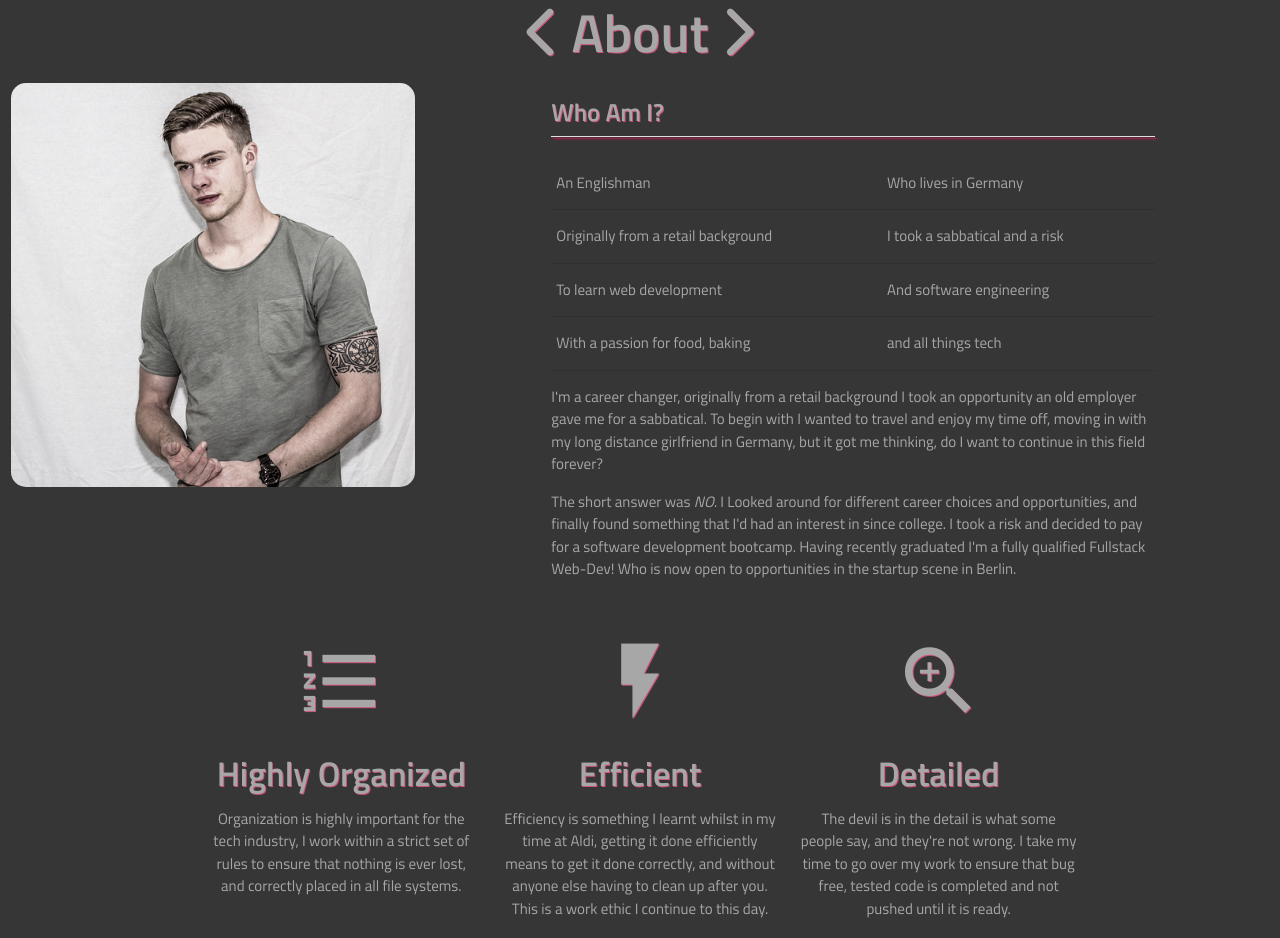
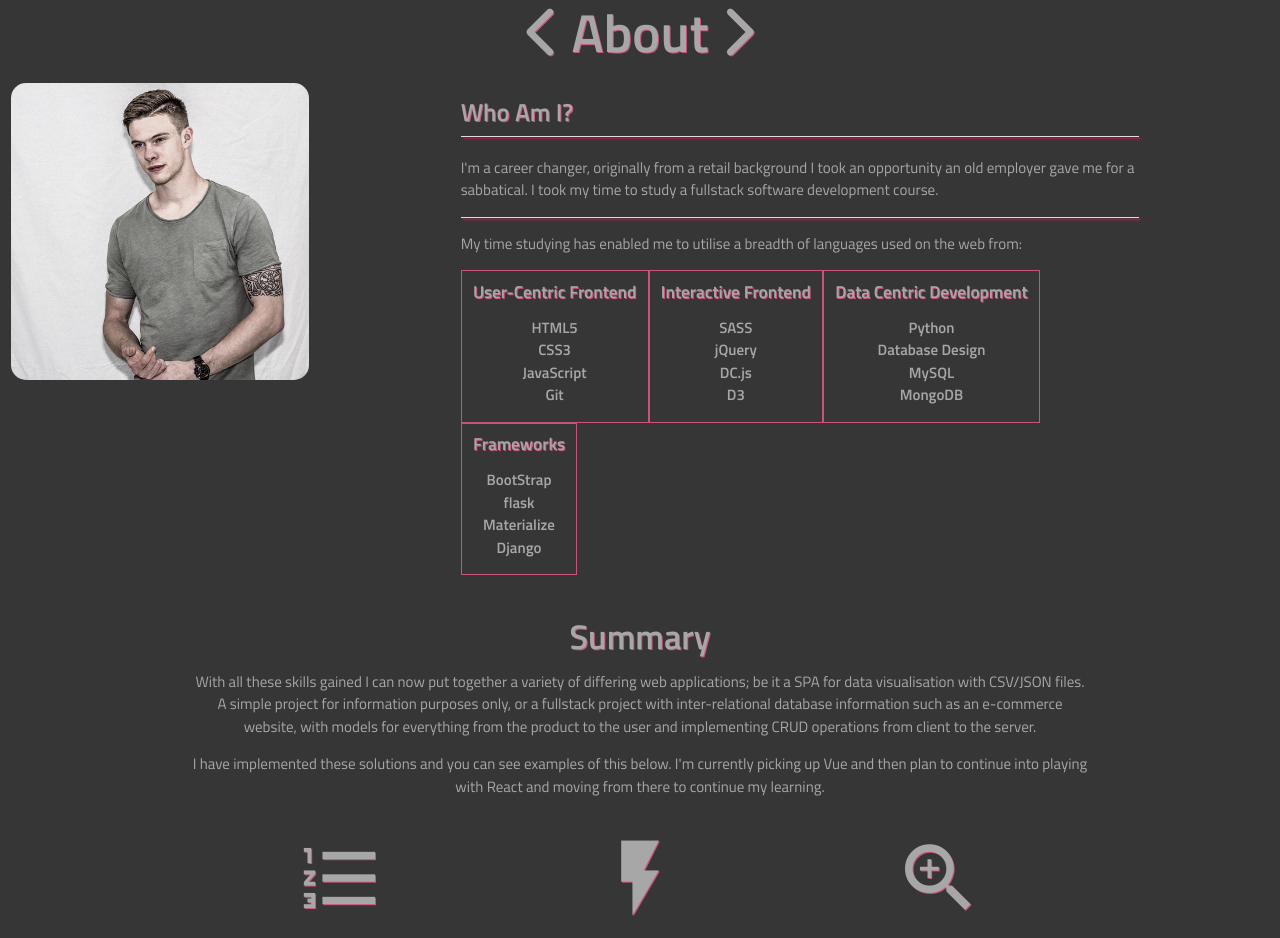
Before and after one commit to dano5342/Portfolio, a plain HTML site: page index.html in a window 1280 px wide. Shown: the part 729-1667 px from the top of the page. Drawn offline with nearby package versions, Linux system fonts and the light colour scheme.

Commit message:
Added further content after having feedback from friends and colleagues

```diff
--- a/index.html
+++ b/index.html
@@ -42,18 +42,18 @@
 
         <!-- Landing Image -->
         <section>
-           <canvas id="canv"></canvas>
+            <canvas id="canv"></canvas>
         </section>
         <!-- Main Content -->
         <section id="about">
             <h2 class="center-align"><i class="fas fa-chevron-left"></i> About <i class="fas fa-chevron-right"></i>
             </h2>
             <div class="row">
-                <div class="col s12 m4">
+                <div class="col s12 m3">
                     <img class="materialboxed responsive-img me-img" width="450" height="375"
                         src="media/images/Me.jpeg">
                 </div>
-                <div class="col s12 m8">
+                <div class="col s12 m9">
                     <div class="container">
                         <div class="row">
                             <h5>
@@ -62,45 +62,72 @@
                             <div class="divider"></div>
                         </div>
                         <div class="row">
-                            <table class="text">
-                                <tr>
-                                    <td>
-                                        An Englishman
-                                    </td>
-                                    <td>
-                                        Who lives in Germany
-                                    </td>
-                                </tr>
-                                <tr>
-                                    <td>Originally from a retail background </td>
-                                    <td>I took a sabbatical and a risk</td>
-                                </tr>
-                                <tr>
-                                    <td>To learn web development</td>
-                                    <td>And software engineering</td>
-                                </tr>
-                                <tr>
-                                    <td>With a passion for food, baking</td>
-                                    <td>and all things tech</td>
-                                </tr>
-                            </table>
                             <p>
                                 I'm a career changer, originally from a retail background I took an opportunity
-                                an old employer gave me for a sabbatical. To begin with I wanted to travel and enjoy my time off,
-                                moving in with my long distance girlfriend in Germany,
-                                but it got me thinking, do I want to continue in this field forever?
+                                an old employer gave me for a sabbatical. I took my time to study a fullstack software
+                                development course.
                             </p>
+                            <div class="divider"></div>
                             <p>
-                                The short answer was <em>NO.</em> I Looked around for different career choices and opportunities,
-                                and finally found something that I'd had an interest in since college. I took a risk and decided to pay
-                                for a software development bootcamp. Having recently graduated I'm a fully qualified Fullstack Web-Dev!
-                                Who is now open to opportunities in the startup scene in Berlin.
+                                My time studying has enabled me to utilise a breadth of languages used on the web from:
                             </p>
+                            <div class="col box">
+                                <h6>User-Centric Frontend</h6>
+                                <ul class="center-align">
+                                    <li><strong>HTML5</strong></li>
+                                    <li><strong>CSS3</strong></li>
+                                    <li><strong>JavaScript</strong></li>
+                                    <li><strong>Git</strong></li>
+                                </ul>
+                            </div>
+                            <div class="col box">
+                                <h6>Interactive Frontend</h6>
+                                <ul class="center-align">
+                                    <li><strong>SASS</strong></li>
+                                    <li><strong>jQuery</strong></li>
+                                    <li><strong>DC.js</strong></li>
+                                    <li><strong>D3</strong></li>
+                                </ul>
+                            </div>
+                            <div class="col box">
+                                <h6>Data Centric Development</h6>
+                                <ul class="center-align">
+                                    <li><strong>Python</strong></li>
+                                    <li><strong>Database Design</strong></li>
+                                    <li><strong>MySQL</strong></li>
+                                    <li><strong>MongoDB</strong></li>
+                                </ul>
+                            </div>
+                            <div class="col box">
+                                <h6>Frameworks</h6>
+                                <ul class="center-align">
+                                    <li><strong>BootStrap</strong></li>
+                                    <li><strong>flask</strong></li>
+                                    <li><strong>Materialize</strong></li>
+                                    <li><strong>Django</strong></li>
+                                </ul>
+                            </div>
                         </div>
+
                     </div>
+
                 </div>
             </div>
             <div class="container">
+                <div class="row center-align">
+                    <h4>Summary</h4>
+                    <p>
+                        With all these skills gained I can now put together a variety of differing web applications; be it a SPA
+                        for data visualisation with CSV/JSON files. A simple project for information purposes only,
+                        or a fullstack project with inter-relational database information such as an e-commerce
+                        website, with models for everything from the product to the user and implementing CRUD operations from client
+                        to the server.
+                    </p>
+                    <p>
+                        I have implemented these solutions and you can see examples of this below. I'm currently picking up Vue and then plan
+                        to continue into playing with React and moving from there to continue my learning.
+                    </p>
+                </div>
                 <div class="row">
                     <div class="col s12 m4 center-align">
                         <i class="large material-icons">format_list_numbered</i>
--- a/static/styles/scss/main.scss
+++ b/static/styles/scss/main.scss
@@ -14,7 +14,9 @@ body {
     background-color: $dark;
     color: $osilver;
 }
-
+strong {
+    font-weight: 600;
+}
 main {
     padding-top: 56px;
 }
--- a/static/styles/scss/mixins.scss
+++ b/static/styles/scss/mixins.scss
@@ -2,7 +2,7 @@
 @mixin headers {
     font-family: 'Titillium Web', sans-serif;
     text-transform: capitalize;
-    font-weight: 600;
+    font-weight: 700;
     font-style: normal;
 }
 @mixin links {
```
Also changed, not shown: static/styles/css/main.css, 1 other file.
